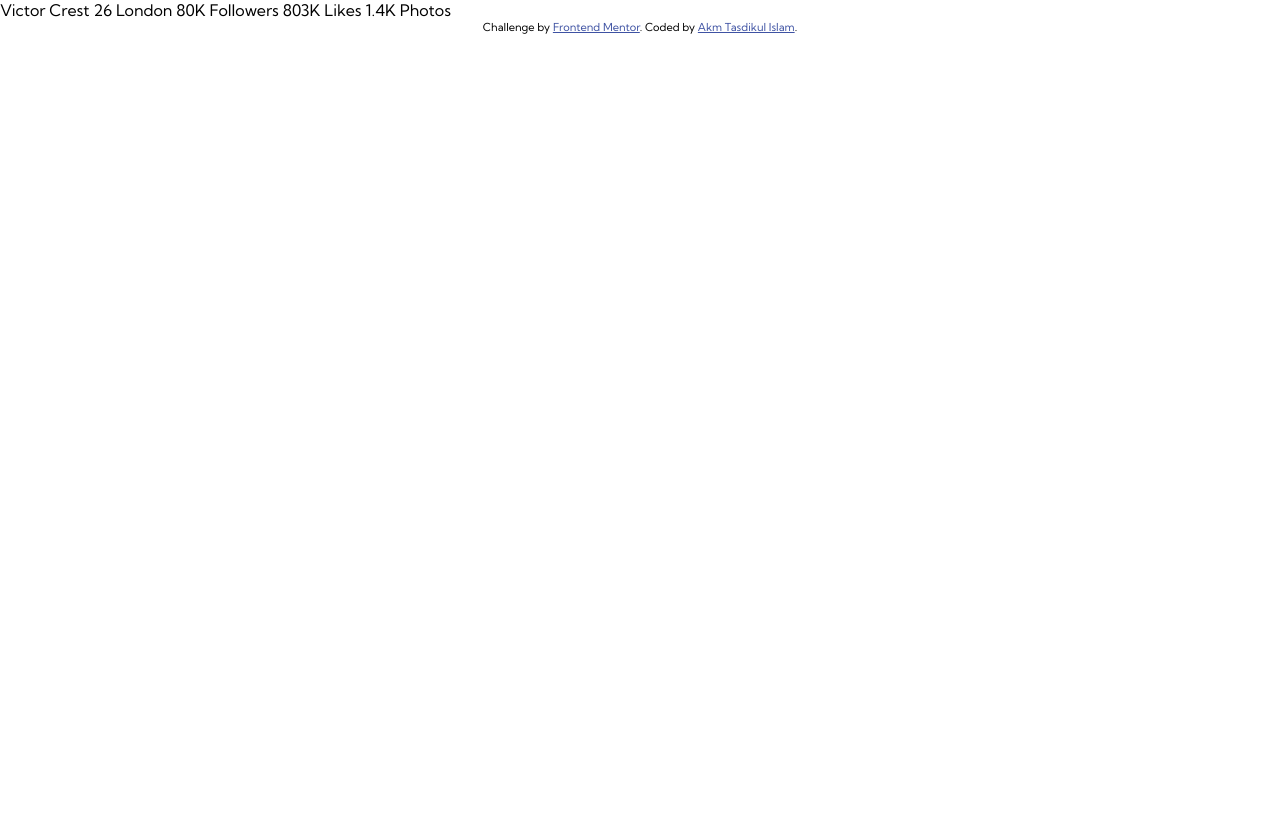
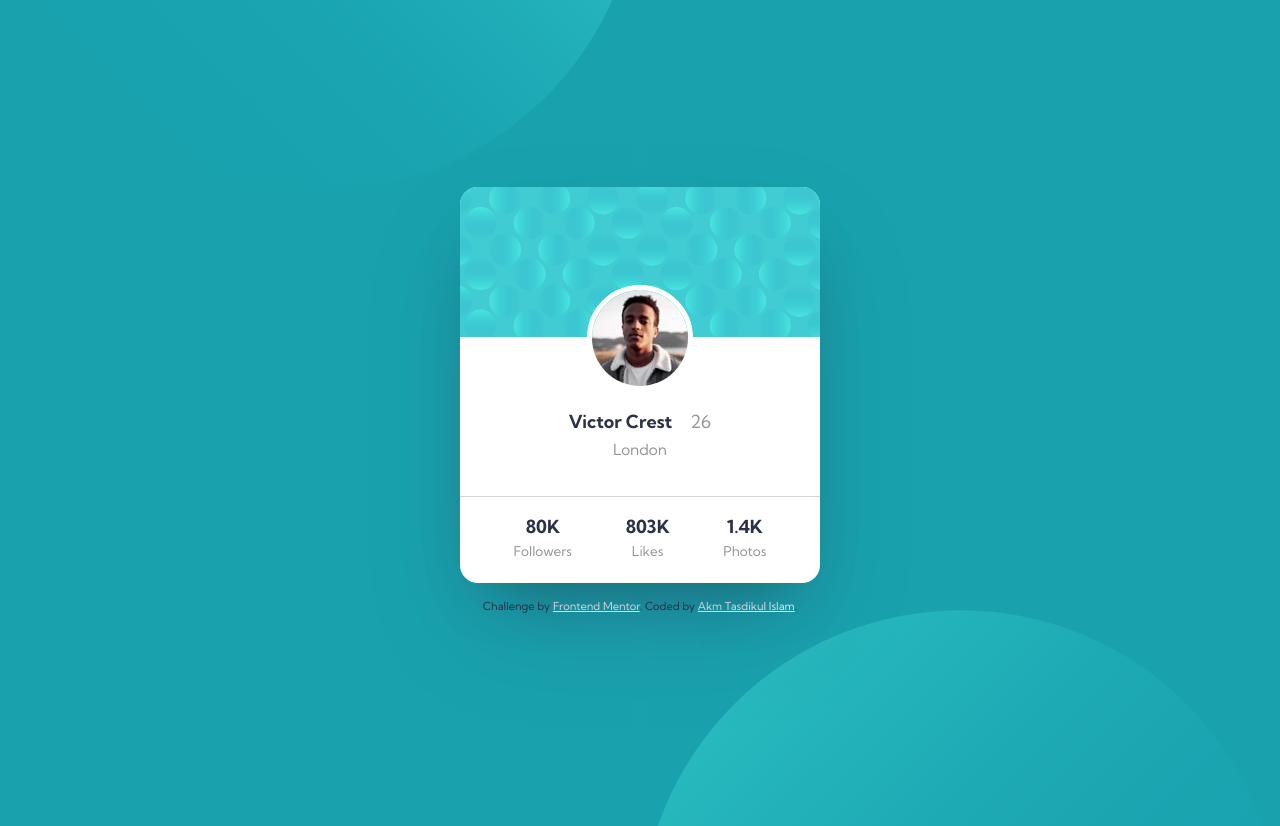
Before and after one commit to akmtasdikulislam/profile-card-component, a plain HTML site: page index.html in a window 1280 px wide. Shown: the top 826 px of the page. Before the commit the page ends 800 px from the top, so only its background shows below. Drawn offline with Linux system fonts and the light colour scheme.

Commit message:
desktop version: UI design, development complete

```diff
--- a/index.html
+++ b/index.html
@@ -20,20 +20,38 @@
       rel="stylesheet"
     />
     <title>Frontend Mentor | Profile card component</title>
-
-    <!-- Feel free to remove these styles or customise in your own stylesheet 👍 -->
-    <style>
-      .attribution {
-        font-size: 11px;
-        text-align: center;
-      }
-      .attribution a {
-        color: hsl(228, 45%, 44%);
-      }
-    </style>
   </head>
   <body>
-    Victor Crest 26 London 80K Followers 803K Likes 1.4K Photos
+    <img src="./images/bg-pattern-top.svg" alt="" class="bg1 bg" />
+    <img src="./images/bg-pattern-bottom.svg" alt="" class="bg2 bg" />
+    <div class="profile-card-container">
+      <div class="card-image">
+        <img src="./images/bg-pattern-card.svg" alt="" />
+      </div>
+      <div class="card-body">
+        <img class="profile-photo" src="./images/image-victor.jpg" alt="" />
+        <div>
+          <p class="name">Victor Crest</p>
+          <p class="age">26</p>
+        </div>
+        <p class="location">London</p>
+      </div>
+      <div class="card-footer">
+        <div class="followers">
+          <p class="count">80K</p>
+          <p class="title">Followers</p>
+        </div>
+        <div class="likes">
+          <p class="count">803K</p>
+          <p class="title">Likes</p>
+        </div>
+        <div class="photos">
+          <p class="count">1.4K</p>
+          <p class="title">Photos</p>
+        </div>
+      </div>
+    </div>
+    <!--  26    803K Likes 1.4K Photos -->
     <div class="attribution">
       Challenge by
       <a href="https://www.frontendmentor.io?ref=challenge" target="_blank"
--- a/style.css
+++ b/style.css
@@ -4,17 +4,152 @@
     --dark-desaturated-blue: hsl(229, 23%, 23%);
     --dark-grayish-blue    : hsl(227, 10%, 46%);
     /* Neutral Colors */
-    --dark-grey            : hsl(0, 0%, 59%)
-        /* Initail font-size */
-        font-size          : 18px;
+    --dark-grey            : hsl(0, 0%, 59%);
+    /* Initail font-size */
+    font-size              : 18px;
 }
 
 *,
 ::before,
 ::after {
-    margin    : 0;
-    padding   : 0;
-    box-sizing: border-box;
-    font-family: 'Kumbh Sans',
-        sans-serif;
+    box-sizing : border-box;
+    font-family: 'Kumbh Sans', sans-serif;
+    margin     : 0;
+    padding    : 0;
 }
+
+body {
+    align-items     : center;
+    background-color: var(--dark-cyan);
+    display         : flex;
+    flex-direction  : column;
+    height          : 100vh;
+    justify-content : center;
+    width           : 100vw;
+    overflow        : hidden;
+}
+
+.bg {
+    position: absolute;
+    width   : 50%;
+    height  : auto;
+}
+
+.bg1 {
+    top : -25em;
+    left: 0;
+
+}
+
+.bg2 {
+    bottom: -25em;
+    right : 0;
+}
+
+.profile-card-container {
+    width           : 20em;
+    height          : 22em;
+    background-color: white;
+    border-radius   : 1em;
+    overflow        : hidden;
+    z-index         : 9;
+    box-shadow      : rgba(50, 50, 93, 0.25) 0px 50px 100px -20px,
+        rgba(0, 0, 0, 0.3) 0px 30px 60px -30px;
+}
+
+.card-image {
+    width   : 100%;
+    height  : 38%;
+    overflow: hidden;
+}
+
+.card-image img {
+    width     : 100%;
+    height    : 100%;
+    object-fit: cover;
+}
+
+.card-body {
+    height         : 40%;
+    width          : 100%;
+    display        : flex;
+    flex-direction : column;
+    align-items    : center;
+    justify-content: center;
+}
+
+.profile-photo {
+    width        : max-content;
+    height       : max-content;
+    object-fit   : cover;
+    border-radius: 50%;
+    border       : 5px solid white;
+    position     : relative;
+    top          : -35%;
+}
+
+.card-body div {
+    display        : flex;
+    align-items    : center;
+    justify-content: center;
+    gap            : 1em;
+}
+
+.name {
+    text-align : center;
+    font-weight: 700;
+    color      : var(--dark-desaturated-blue);
+}
+
+.age {
+    font-weight: 400;
+    color      : var(--dark-grey);
+}
+
+.location {
+    text-align : center;
+    color      : var(--dark-grey);
+    font-size  : .85em;
+    line-height: 1.5em;
+}
+
+.card-body div,
+.location {
+    position: relative;
+    top     : -2em;
+}
+
+.card-footer {
+    width          : 100%;
+    height         : 22%;
+    display        : flex;
+    align-items    : center;
+    justify-content: space-evenly;
+    border-top     : 1px solid lightgray;
+}
+
+.card-footer>* {
+    text-align: center;
+}
+
+.card-footer p.count {
+    font-weight: 700;
+    color      : var(--dark-desaturated-blue);
+}
+
+.card-footer p.title {
+    font-size  : .75em;
+    color      : var(--dark-grey);
+    line-height: 2em;
+}
+
+.attribution {
+    margin-top: 1.5em;
+    font-size : 11px;
+    text-align: center;
+    color     : var(--dark-desaturated-blue);
+}
+
+.attribution a {
+    color: white;
+}
```
